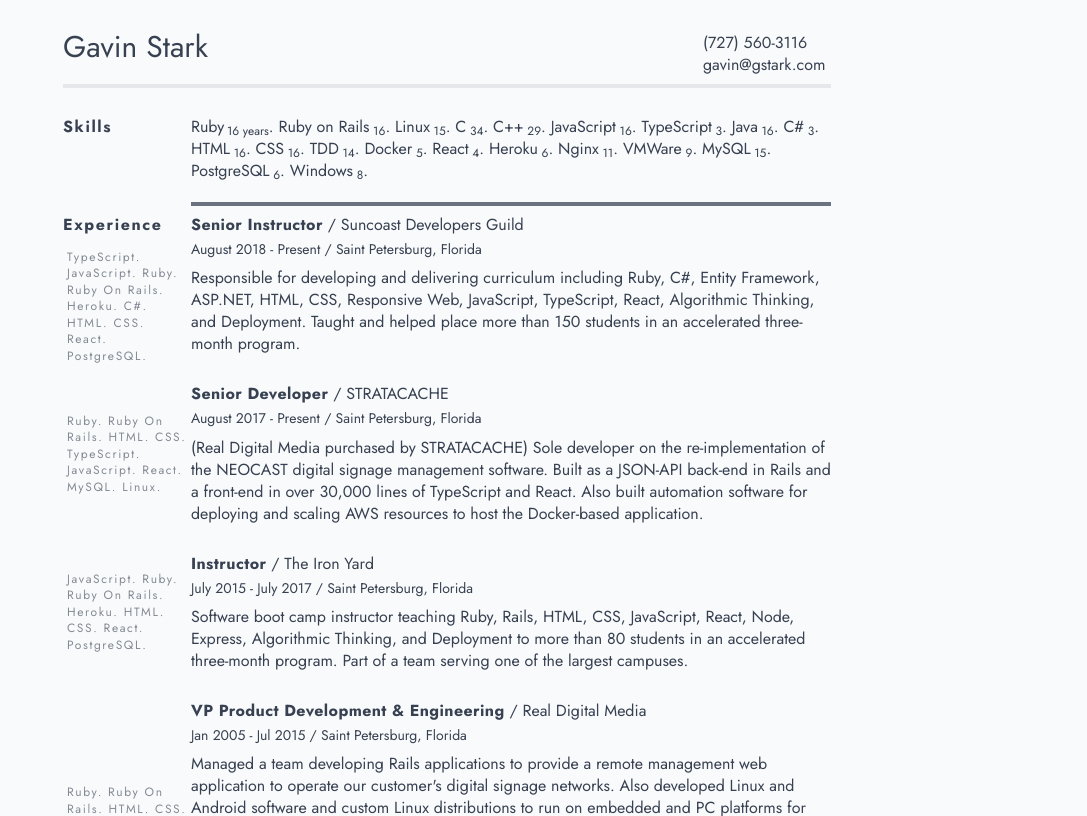
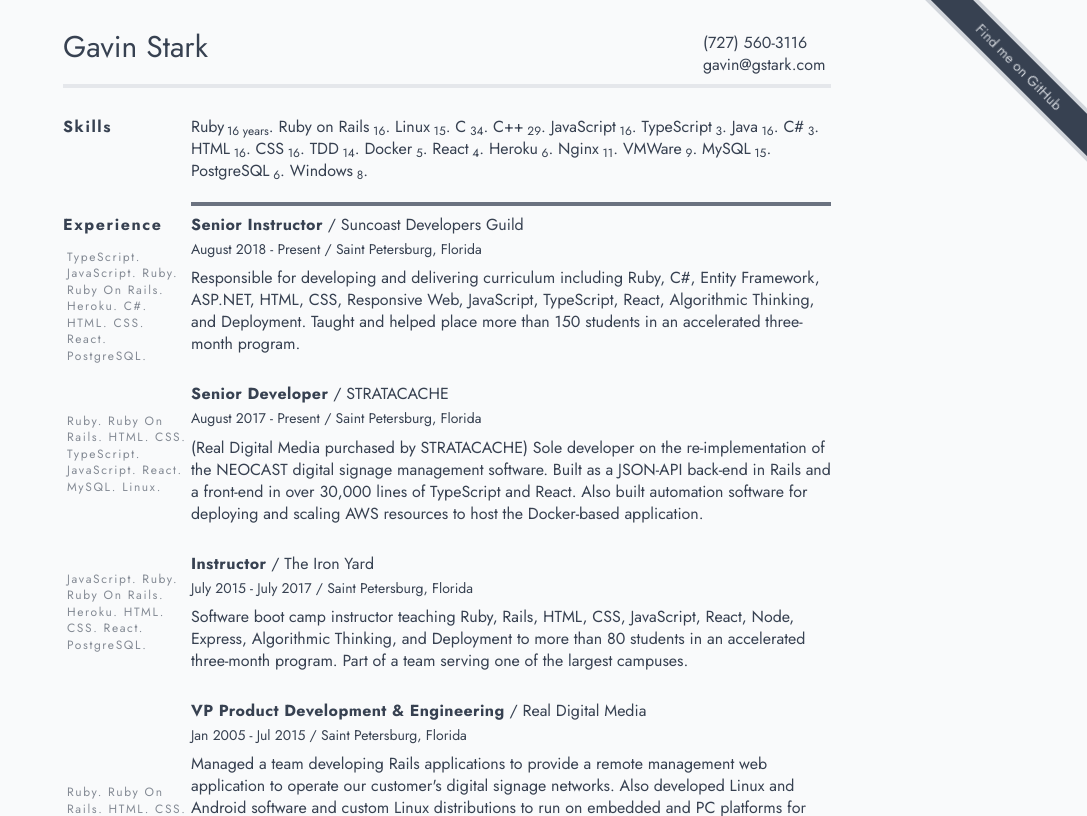
Before and after one commit to gstark/resume, a React (Vite) app: page / in a window 1280 px wide. Shown: the top 816 px of the page, without its empty margins (193-1280 px from the left). Built offline with nearby package versions, Linux system fonts and the light colour scheme.

Commit message:
Adds a follow-me-on-github

```diff
--- a/src/App.tsx
+++ b/src/App.tsx
@@ -9,6 +9,22 @@
 export function App() {
   return (
     <>
+      <div
+        className="
+          print:hidden
+          w-full bg-gray-700 text-gray-300 p-2 border-4 border-gray-300
+
+          xl:block xl:fixed xl:w-auto xl:top-12 xl:-right-16 xl:transform xl:rotate-45 xl:bg-gray-700 xl:text-gray-300 xl:p-2 xl:border-4 xl:border-gray-300"
+      >
+        <a
+          className="block w-full xl:w-60 text-sm text-center"
+          href="https://github.com/gstark"
+          data-ribbon="Find me on GitHub"
+          title="Find me on GitHub"
+        >
+          Find me on GitHub
+        </a>
+      </div>
       <div className="mx-6 xl:mx-64 mb-20">
         <section className="grid grid-cols-12 border-b-4 sticky top-0 pt-8 pb-2 bg-gray-50 z-10">
           <p className="col-span-12 md:col-span-10 text-3xl">Gavin Stark</p>
```
